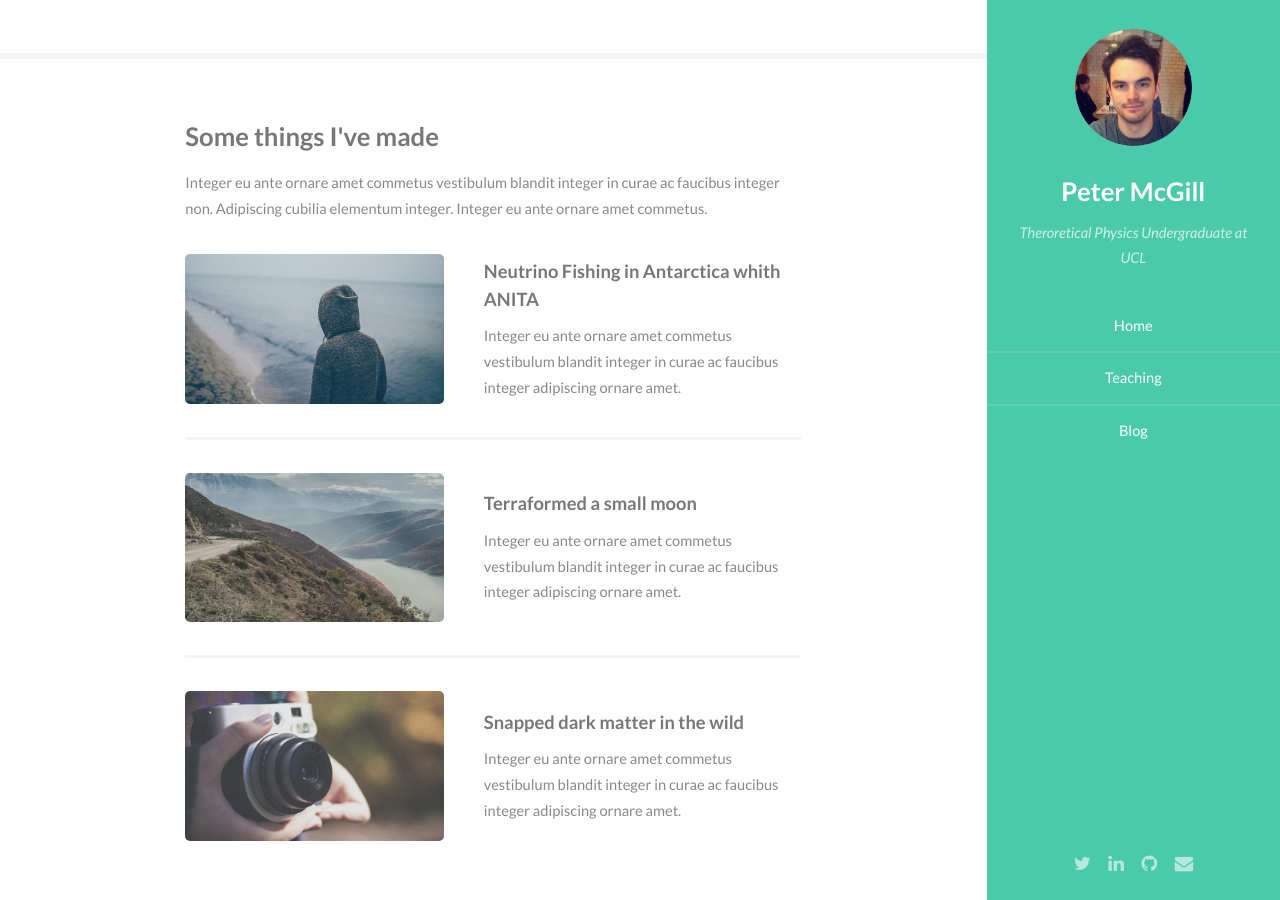
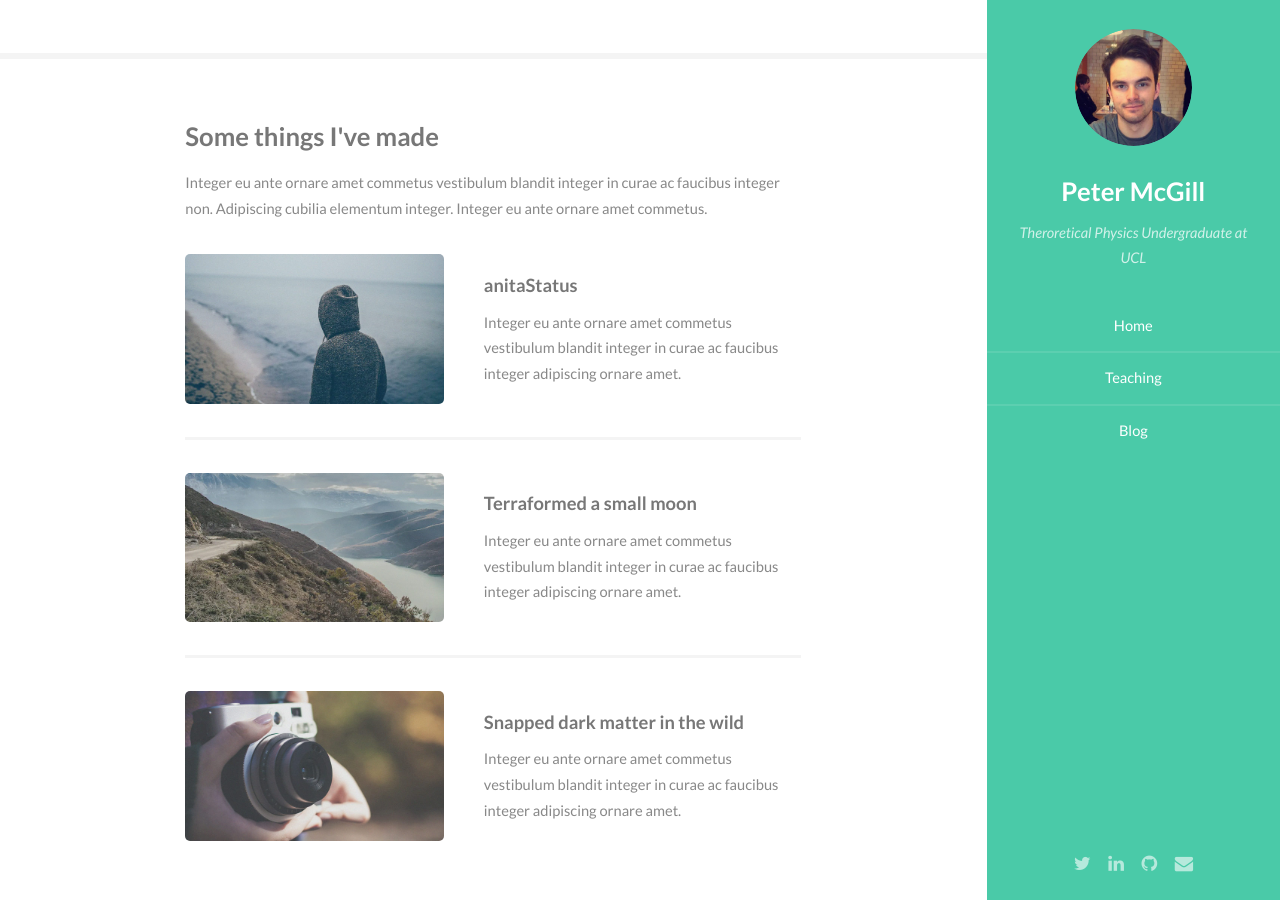
Before and after one commit to astrophpeter/website, a Jekyll site: the page built from index.html, in a window 1280 px wide and 900 px high, scrolled down 1029 px. Built offline with Jekyll 4.4.1, drawn with Linux system fonts in a browser that asks for light colours.

Commit message:
Update index.html

```diff
--- a/index.html
+++ b/index.html
@@ -41,7 +41,7 @@ layout: default
                 <article>
                     <a href="#" class="image"><img src="images/pic01.jpg" alt="" /></a>
                     <div class="inner">
-                        <h4>Neutrino Fishing in Antarctica whith ANITA</h4>
+                        <h4>anitaStatus</h4>
                         <p>Integer eu ante ornare amet commetus vestibulum blandit integer in curae ac faucibus integer adipiscing ornare amet.</p>
                     </div>
                 </article>
```
